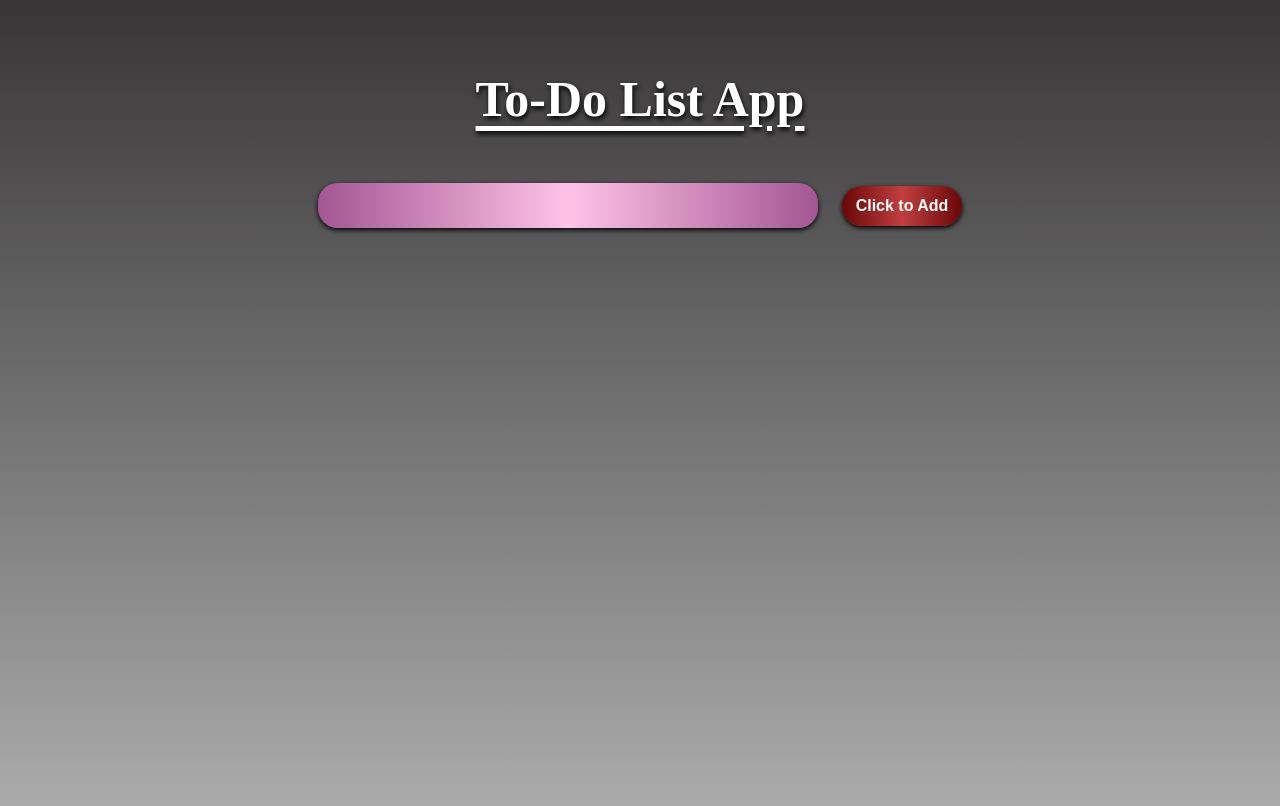
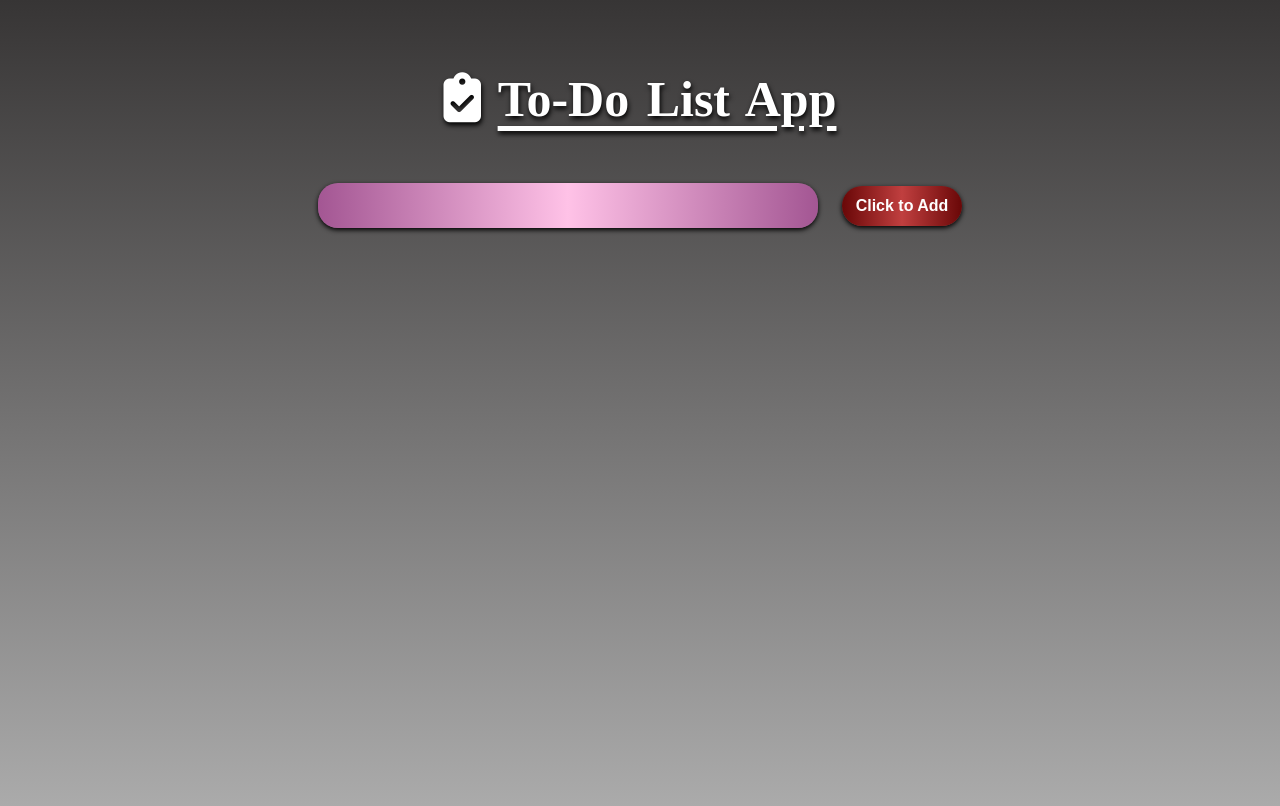
Before and after one commit to Omdarade1399/To-Do-List-Project-, a plain HTML site: page index.html in a window 1280 px wide. Drawn offline with Linux system fonts and the light colour scheme.

Commit message:
final touch complete

```diff
--- a/index.html
+++ b/index.html
@@ -9,7 +9,7 @@
 </head>
 <body>
 
-   <h1><u>To-Do List App</u></h1>
+   <h1><i class="fa-solid fa-clipboard-check"></i> <u>To-Do List App</u></h1>
     <div class="contentBox">
         <input type="text" id="inputValue">
         <button class="btn">Click to Add</button>
--- a/style.css
+++ b/style.css
@@ -20,6 +20,7 @@ h1{
     padding: 20px;
     margin-top: 50px;
     color: white;
+    word-spacing: 5px;
     font-size: 50px;
     text-underline-offset: 10px;
     text-shadow: 1px 3px 5px black;
```
